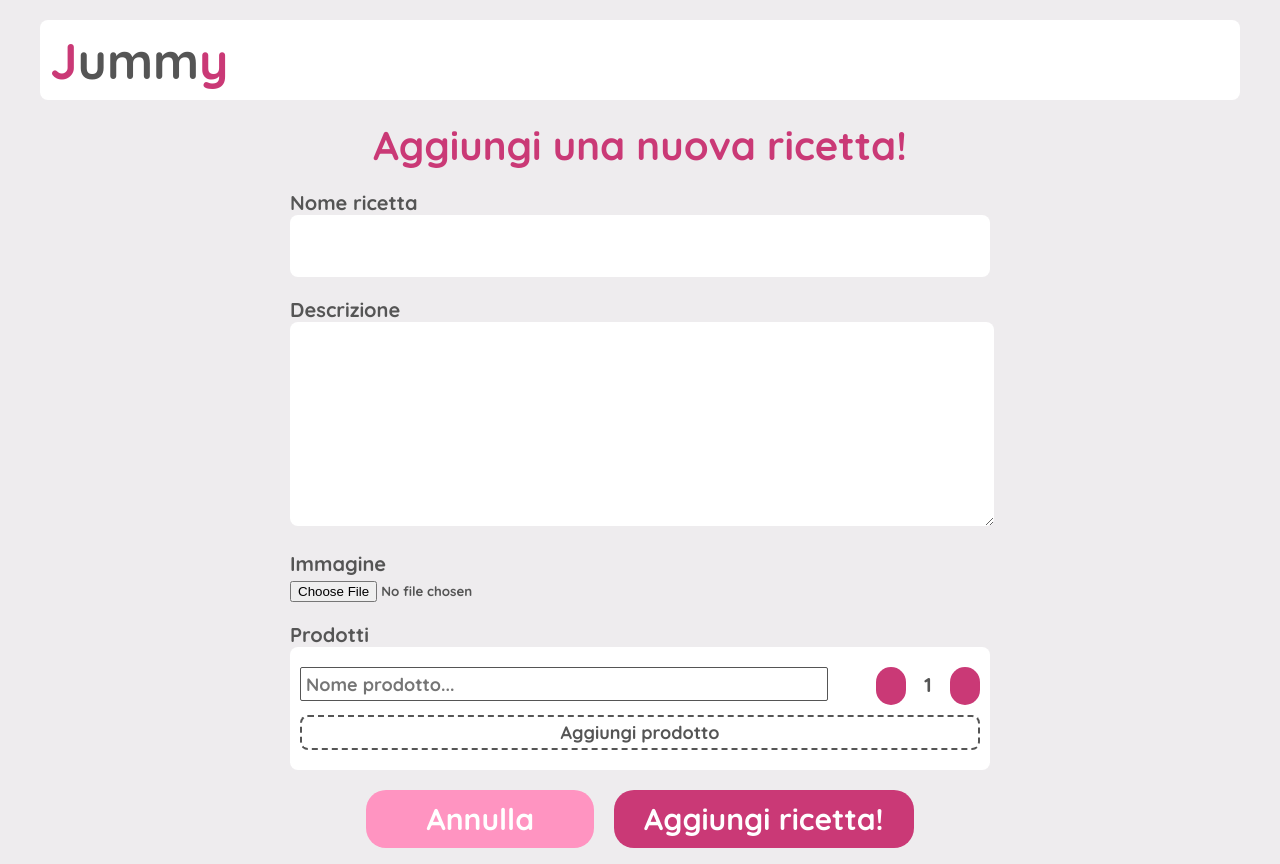
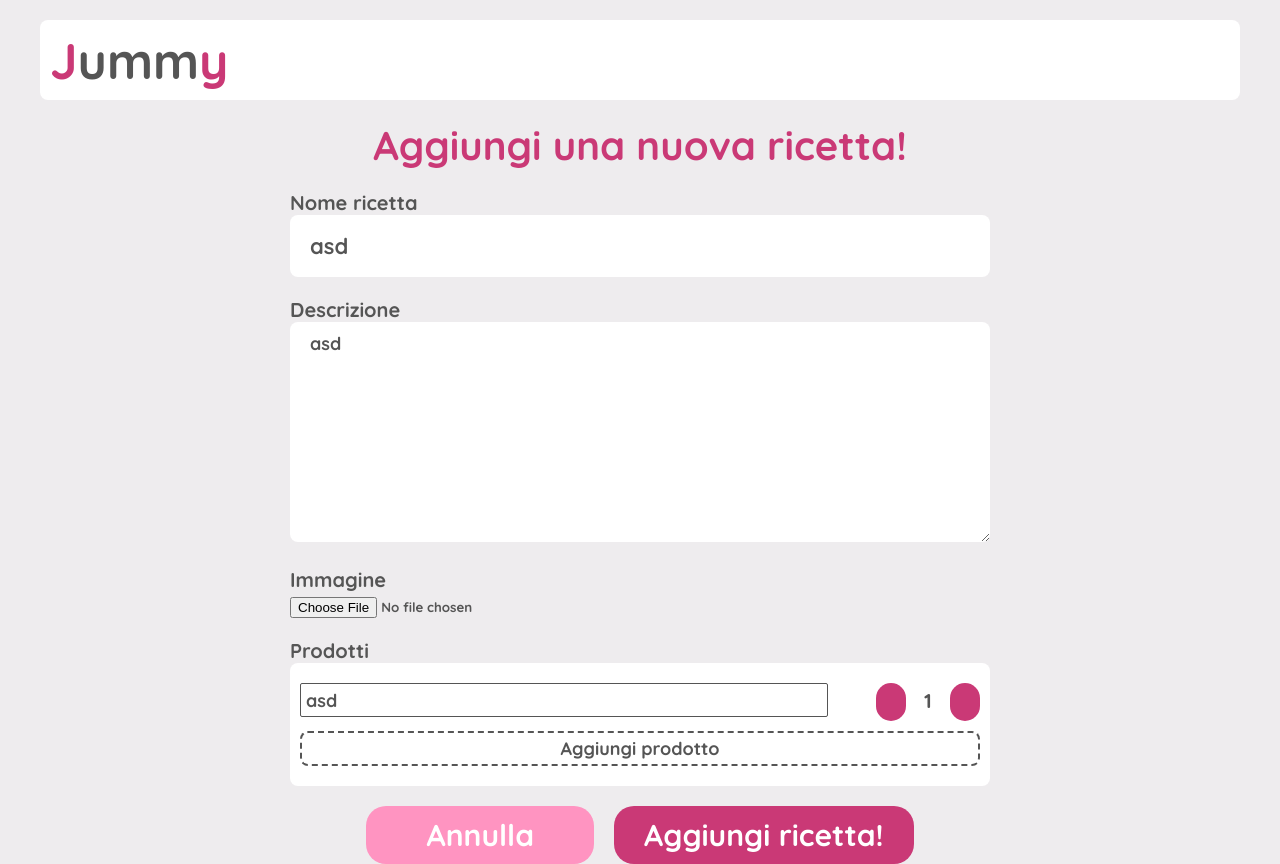
Before and after one commit to nicofretti/Jummy, a Vue app: page /add_reciple in a window 1280 px wide. Built offline with nearby package versions, Linux system fonts and the light colour scheme; no server answers; sample sign-in values are in the browser's storage; some icons are missing.

Commit message:
Finish add page

```diff
--- a/src/components/EditProduct.vue
+++ b/src/components/EditProduct.vue
@@ -36,7 +36,6 @@ export default {
   },
   methods:{
     changeName(e){
-      console.log("text");
       if(e.target.value!==undefined && e.target.value){
         //to catch the effective editing
         this.product.nome = e.target.value;
--- /dev/null
+++ b/src/controllers/Recipes.js
@@ -0,0 +1,47 @@
+import {addDoc, collection, doc, getDocs, getFirestore, setDoc, updateDoc} from "firebase/firestore";
+import {getDownloadURL, getStorage, ref, uploadBytes} from "firebase/storage";
+import firebase from "firebase/compat/app";
+
+export default class Recipes {
+
+    static async getRecipes() {
+        //return list of recipes i
+        const db = getFirestore();
+        const logged = await firebase.getCurrentUser();
+        const querySnapshot = await getDocs(collection(db, `users/${logged.uid}/recipes`));
+        let query = {};
+        querySnapshot.forEach((doc) => {
+            query[doc.id] = doc.data;
+        });
+        return query;
+    }
+
+    static async createRecipe(recipe) {
+        const db = getFirestore();
+        const logged = await firebase.getCurrentUser();
+        //creating object recipe
+        let objRecipe = await addDoc(collection(db, `users/${logged.uid}/recipes`), {...recipe, immagine: ""});
+        //adding image file in storage
+        if (recipe.immagine && recipe.immagine !== "") {
+            await this.uploadImage(db,logged,objRecipe,recipe.immagine);
+        }
+
+    }
+
+    static async uploadImage(db,user,recipeRef,img){
+        const storage = getStorage()
+        const imageRef = ref(storage, `images/${recipeRef.id}`);
+        //remove old img if exists
+        //deleteObject(imageRef).then(()=>{}).catch(()=>{}); //ignoring response
+        //uploading img to /images/{id}
+        const imageDoc = await uploadBytes(imageRef, img.file);
+        //add image to recipe doc
+        await updateDoc(doc(db, `users/${user.uid}/recipes/${recipeRef.id}/`), {immagine: await getDownloadURL(imageDoc.ref)})
+    }
+
+    static async editRecipe(id, reciple) {
+        const db = getFirestore();
+        const logged = await firebase.getCurrentUser();
+        await setDoc(doc(db, `users/${logged.uid}/reciples`, id), reciple);
+    }
+}
--- a/src/controllers/Reciples.js
+++ /dev/null
@@ -1,31 +0,0 @@
-import { getFirestore, collection, getDocs, addDoc,doc, setDoc} from "firebase/firestore";
-import firebase from "firebase/compat/app";
-
-export default class Reciples{
-
-    static async getReciples(){
-        const db = getFirestore();
-        const logged = await firebase.getCurrentUser();
-        const querySnapshot = await getDocs(collection(db, `users/${logged.uid}/reciples`));
-        let query = {};
-        querySnapshot.forEach((doc) => {
-            // doc.data() is never undefined for query doc snapshots
-            query[doc.id]=doc.data;
-        });
-        return query;
-    }
-
-    static async createReciple(reciple){
-        const db = getFirestore();
-        const logged = await firebase.getCurrentUser();
-        await addDoc(collection(db, `users/${logged.uid}/reciples`), reciple);
-
-
-    }
-
-    static async editReciple(id, reciple){
-        const db = getFirestore();
-        const logged = await firebase.getCurrentUser();
-        await setDoc(doc(db, `users/${logged.uid}/reciples`, id), reciple);
-    }
-}
--- a/src/router/index.js
+++ b/src/router/index.js
@@ -2,7 +2,7 @@ import {createRouter, createWebHistory} from 'vue-router'
 import Home from "./../views/Home"
 import Login from "./../views/Login"
 import Register from "./../views/Register"
-import Reciple from "./../views/Reciple"
+import AddRecipe from "./../views/AddRecipe"
 import firebase from "firebase/compat/app";
 
 const routes = [
@@ -24,7 +24,7 @@ const routes = [
     {
         path: '/add_reciple',
         name: 'add_reciple',
-        component: Reciple,
+        component: AddRecipe,
     },
     //{
     //    path: "/:pathMatch(.*)*",
--- a/src/views/Reciple.vue
+++ b/src/views/AddRecipe.vue
@@ -3,11 +3,11 @@
     <Navbar :active="activeNav"/>
     <div class="form">
       <p class="action">Aggiungi una nuova ricetta!</p>
-      <LabelInput style="margin-top:20px" v-model="reciple.name" label="Nome ricetta" type="text"
+      <LabelInput style="margin-top:20px" v-model="recipe.nome" label="Nome ricetta" type="text"
                   styleInput="background:white"/>
       <div style="margin-top:20px">
         <p>Descrizione</p>
-        <textarea/>
+        <textarea v-model="recipe.descrizione"/>
       </div>
       <div style="margin-top:20px">
         <p>Immagine</p>
@@ -27,7 +27,7 @@
         </div>
       </div>
       <div class="buttons">
-        <button style="padding:10px 60px 10px;border-radius: 20px" class="secondary">Annulla</button>
+        <button @click="back" style="padding:10px 60px 10px;border-radius: 20px" class="secondary">Annulla</button>
         <button @click="addReciple" style="padding:10px 30px 10px;border-radius:20px;margin-left:20px" class="primary">Aggiungi ricetta!
         </button>
       </div>
@@ -39,10 +39,10 @@
 import Navbar from "../components/Navbar";
 import LabelInput from "../components/LabelInput"
 import EditProduct from "../components/EditProduct"
-import Reciples from "../controllers/Reciples"
+import Recipes from "../controllers/Recipes"
 
 export default {
-  name: 'Reciple',
+  name: 'AddReciple',
   props: [],
   components: {
     Navbar,
@@ -52,17 +52,17 @@ export default {
   data: () => {
     return {
       activeNav: false,
-      reciple: {
-        name: "",
-        description: "",
-        img: "",
+      recipe: {
+        nome: "asd",
+        descrizione: "asd",
+        immagine: "",
       },
-      products: [{nome: "", quantita: 1}]
+      products: [{nome: "asd", quantita: 1}]
     }
   },
   methods: {
     changeProduct(idx, obj) {
-      //make a copy to trigger vue
+      //make a copy to trigger Vue
       let copy = this.products.slice();
 
       if (obj.quantita === 0) {
@@ -71,7 +71,7 @@ export default {
       } else {
         copy[idx] = obj;
       }
-      //trigger of vue
+      //trigger of Vue
       this.products = copy;
 
     },
@@ -79,19 +79,38 @@ export default {
       this.products.push({nome: "", quantita: 1});
     },
     fileEdit(e){
-      this.reciple.img = {
+      this.recipe.immagine = {
         file:e.target.files[0],
         url:URL.createObjectURL(e.target.files[0])
       }
-      console.log(this.reciple.img);
     },
     addReciple(){
-      Reciples.createReciple({
-        nome:"prova",
-        descrizione:"prova",
-        image: this.img,
-        prodotti:[{nome:"pasta",quantita:1}]
-      });
+      if(this.recipe.name!=="" && this.recipe.descrizione!=="" && this.productsValid() ){
+        Recipes.createRecipe({
+          ...this.recipe,
+          prodotti:this.products
+        });
+      }else{
+        alert("Non sono stati compilati i campi minimi");
+      }
+
+    },
+    productsValid(){
+      if(this.products.length===0){
+        return false;
+      }
+      for(let product of this.products) {
+        if (product.nome === "" || product.quantita<=0) {
+          return false;
+        }
+      }
+      //all products have quantity and name
+      return true;
+    },
+    back(){
+      if(confirm("I dati inseriti andranno persi, vuoi cambiare pagina?")){
+        this.$router.push("/");
+      }
     }
   }
 }
@@ -106,22 +125,24 @@ div.form {
   flex-direction: column;
   justify-content: center;
   max-width: 700px;
+
   font-size: 20px;
 
   textarea {
     margin: auto;
     width: 100%;
-    max-width: 700px;
+    max-width: 660px;
     min-height: 200px;
     border: none;
     border-radius: 8px;
-  }
-
-  input {
-    font-family: Quicksand-Bold, sans-serif;
+    padding: 10px 20px 10px;
+    font-size: 18px;
+    color:$TEXT
   }
 
   * {
+    font-family: Quicksand-Bold, sans-serif;
+
     margin: 0;
   }
 }
--- a/src/views/ViewReciple.vue
+++ b/src/views/Recipe.vue
@@ -9,9 +9,10 @@
 import Navbar from "../components/Navbar";
 
 export default {
-  name: 'Home',
+  name: 'Recipe',
   props: [],
   components: {
+
     Navbar
   },
   data: () => {
```
